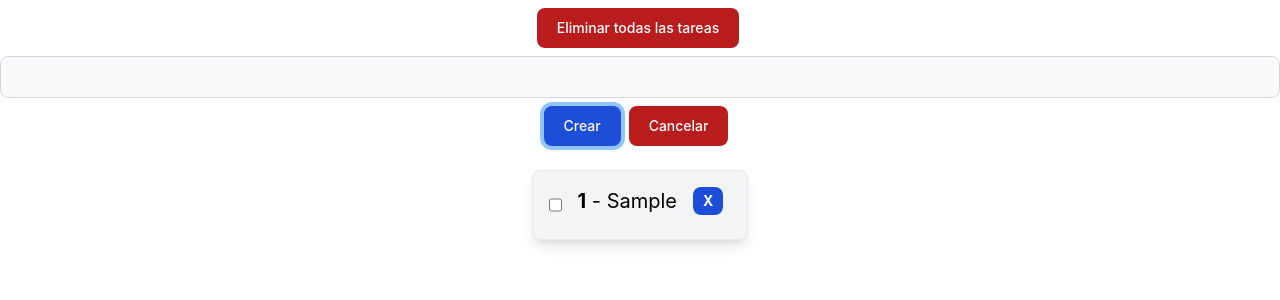
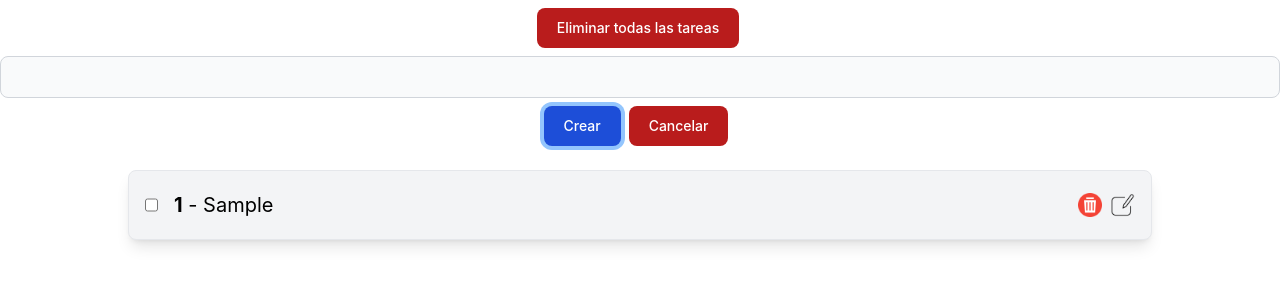
Before and after one commit to Nosrey/ToDo-List-React, a React (Create React App) app: page / in a window 1280 px wide. Both pictures are taken after typing "Sample" into the empty fields and a click on the button "Crear". Shown: the top 300 px of the page. Built offline with nearby package versions, Linux system fonts and the light colour scheme.

Commit message:
arreglamos un poco el boton de eliminar

```diff
--- a/src/components/List/List.jsx
+++ b/src/components/List/List.jsx
@@ -4,7 +4,7 @@ import ListElement from '../ListElement/ListElement'
 import { useState, useEffect } from 'react'
 
 // creo un componente vacio
-const List = ({activo, setActivo, tareas, setTareas}) => {
+const List = ({ activo, setActivo, tareas, setTareas }) => {
     let claseBtnRojo = "focus:outline-none text-white bg-red-700 hover:bg-red-800 focus:ring-4 focus:ring-red-300 font-medium rounded-lg text-sm px-5 py-2.5 mr-2 mb-2 dark:bg-red-600 dark:hover:bg-red-700 dark:focus:ring-red-900"
     let claseBtnAzul = "text-white bg-blue-700 hover:bg-blue-800 focus:ring-4 focus:ring-blue-300 font-medium rounded-lg text-sm px-5 py-2.5 mr-2 mb-2 dark:bg-blue-600 dark:hover:bg-blue-700 focus:outline-none dark:focus:ring-blue-800 mr-1"
 
@@ -68,9 +68,24 @@ const List = ({activo, setActivo, tareas, setTareas}) => {
                 <button onClick={(e) => cancelarForm(e)} className={claseBtnRojo}>Cancelar</button>
             </form>
             {/* reviso la longitud del localStorage y si es mayor a 0, muestro el array donde en listElement mapeo el array */}
-            <div className='flex flex-col items-start inline-flex mx-auto border rounded p-4 bg-gray-100 mt-4 rounded-lg shadow-lg'>
-                {localStorage.length > 0 ? JSON.parse(localStorage.getItem('tareas')).map((tarea, index) => <ListElement tarea={tarea.tarea} index={index} id={tarea.id} key={index} listaTareas={tareas} setListaTareas={setTareas} />) : null}
-            </div>
+            {tareas.length > 0 && (
+                <div className='flex flex-col items-start inline-flex  border rounded p-4 bg-gray-100 mt-4 rounded-lg shadow-lg w-[80%]'>
+                    {JSON.parse(localStorage.getItem('tareas')).map((tarea, index) => (
+                        <div key={index}>
+                            <ListElement
+                                tarea={tarea.tarea}
+                                index={index}
+                                id={tarea.id}
+                                listaTareas={tareas}
+                                setListaTareas={setTareas}
+                            />
+                            {index !== JSON.parse(localStorage.getItem('tareas')).length - 1 && (
+                                <div className="border-b w-full mt-2"></div>
+                            )}
+                        </div>
+                    ))}
+                </div>
+            )}
         </div>
     )
 }
--- a/src/components/ListElement/ListElement.jsx
+++ b/src/components/ListElement/ListElement.jsx
@@ -1,8 +1,10 @@
 // importo useState
 import { useState } from 'react'
+import deleteBtn from '../../media/delete-btn.png'
+import editBtn from '../../media/edit-btn.png'
 
 // creo un componente vacio
-const ListElement = ({tarea, id, index, listaTareas, setListaTareas}) => {
+const ListElement = ({ tarea, id, index, listaTareas, setListaTareas }) => {
     // creo un estado de checked
     const [checked, setChecked] = useState(false)
 
@@ -23,12 +25,20 @@ const ListElement = ({tarea, id, index, listaTareas, setListaTareas}) => {
     }
 
     return (
-        <div className="flex w-full">
+        <div className="flex w-[100%] my-1 text-left">
             {/* muestro la id y luego la tarea */}
             {/* creo un input de form para aplicar el checked cuando quieras marcar que la tarea esta completada     */}
             <input type="checkbox" checked={checked} onChange={() => setChecked(!checked)} className="mr-4" />
-            <p className={`inline mr-4 text-xl ${checked ? 'line-through' : ''}`}><strong>{index + 1}</strong> - {tarea}</p>
-            <button className="ml-auto text-white bg-blue-700 hover:bg-blue-800 focus:ring-4 focus:ring-blue-300 font-medium rounded-lg text-sm px-2.5 py-1 mr-2 mb-2 dark:bg-blue-600 dark:hover:bg-blue-700 focus:outline-none dark:focus:ring-blue-800 mr-1" onClick={(e) => eliminarElemento(e)}><strong>X</strong></button>
+            <p className={` mr-4 text-xl w-[85%] ${checked ? 'line-through' : ''}`}><strong>{index + 1}</strong> - {tarea}</p>
+
+
+            <button className="w-[2.5%] ml-auto text-white font-medium rounded-lg text-sm mr-2" onClick={(e) => eliminarElemento(e)}>
+                <img src={deleteBtn} alt="deleteBtn" className=' object-cover' />
+            </button>
+            <button className="w-[2.5%] text-white font-medium rounded-lg text-sm" onClick={(e) => eliminarElemento(e)}>
+                <img src={editBtn} alt="editBtn" className=' object-cover' />
+            </button>
+
         </div>
     )
 }
```
Also changed, not shown: src/media/delete-btn.png (added), src/media/edit-btn.png (added).
